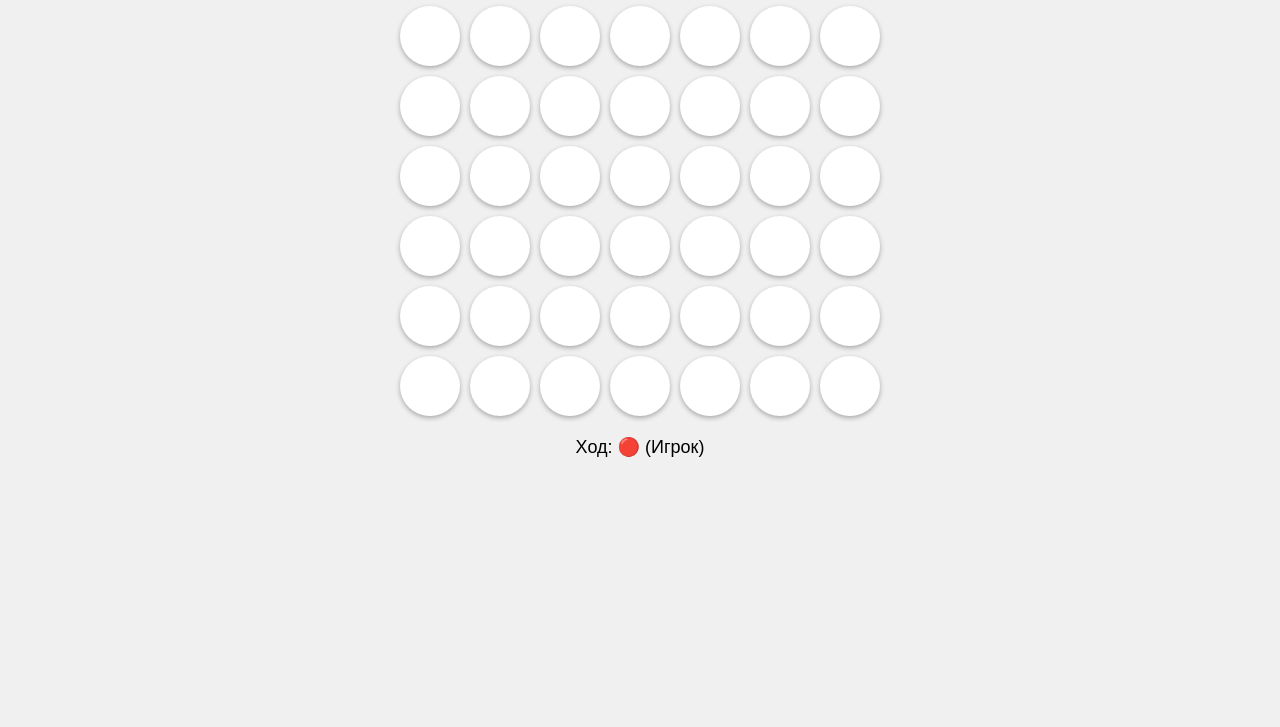
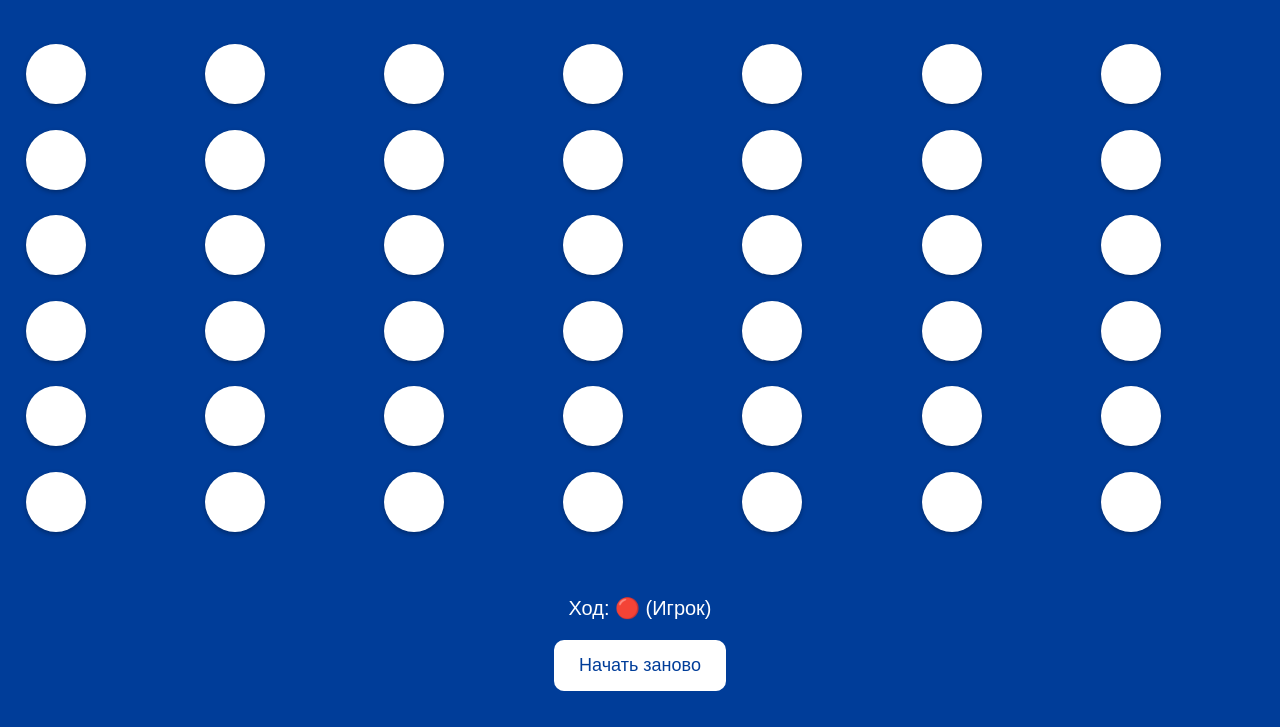
Before and after one commit to jjz4qpr9dc-spec/connect4, a plain HTML site: page index.html in a window 1280 px wide. Shown: the part 73-800 px from the top of the page. Drawn offline with Linux system fonts and the light colour scheme.

Commit message:
Update index.html

```diff
--- a/index.html
+++ b/index.html
@@ -5,13 +5,50 @@
 <meta name="viewport" content="width=device-width, initial-scale=1.0">
 <title>Connect 4 vs Бот</title>
 <style>
-  body { font-family: Arial, sans-serif; text-align: center; background: #f0f0f0; }
-  h1 { margin-top: 20px; }
-  #game { display: grid; grid-template-columns: repeat(7, 60px); grid-gap: 10px; justify-content: center; margin-top: 20px; }
-  .cell { width: 60px; height: 60px; background: #fff; border-radius: 50%; display: flex; align-items: center; justify-content: center; box-shadow: 0 2px 5px rgba(0,0,0,0.3); cursor: pointer; transition: background 0.3s; }
+  body {
+    font-family: Arial, sans-serif;
+    text-align: center;
+    background: #003d99;
+    color: white;
+    margin: 0;
+    padding: 0;
+  }
+  h1 { margin-top: 20px; font-size: 28px; }
+  #game {
+    display: grid;
+    grid-template-columns: repeat(7, 12vw);
+    grid-gap: 2vw;
+    justify-content: center;
+    margin: 5vw auto;
+    max-width: 95vw;
+  }
+  .cell {
+    width: 12vw;
+    height: 12vw;
+    max-width: 60px;
+    max-height: 60px;
+    background: #fff;
+    border-radius: 50%;
+    display: flex;
+    align-items: center;
+    justify-content: center;
+    box-shadow: 0 2px 5px rgba(0,0,0,0.3);
+    cursor: pointer;
+    transition: background 0.3s;
+  }
   .red { background: #ff4d4d; }
-  .yellow { background: #3b73ff; }
-  #status { margin-top: 20px; font-size: 18px; }
+  .yellow { background: #ffeb3b; }
+  #status { margin-top: 20px; font-size: 20px; }
+  #restart {
+    margin-top: 20px;
+    padding: 15px 25px;
+    font-size: 18px;
+    border: none;
+    border-radius: 10px;
+    background: #ffffff;
+    color: #003d99;
+    cursor: pointer;
+  }
 </style>
 </head>
 <body>
@@ -19,6 +56,7 @@
 <h1>🔴🟡 Connect 4 vs Бот</h1>
 <div id="game"></div>
 <div id="status">Ход: 🔴 (Игрок)</div>
+<button id="restart" onclick="restartGame()">Начать заново</button>
 
 <script>
 const ROWS = 6;
@@ -28,6 +66,7 @@ let currentPlayer = 'red'; // Игрок всегда красный
 const gameDiv = document.getElementById('game');
 const statusDiv = document.getElementById('status');
 
+// ===== Создание игрового поля =====
 function createBoard() {
   gameDiv.innerHTML = '';
   for (let r = 0; r < ROWS; r++) {
@@ -42,18 +81,27 @@ function createBoard() {
   }
 }
 
+function restartGame() {
+  board = Array.from({length: ROWS}, () => Array(COLS).fill(null));
+  currentPlayer = 'red';
+  statusDiv.textContent = 'Ход: 🔴 (Игрок)';
+  createBoard();
+}
+
+// ===== Ход игрока =====
 function handleClick(e) {
-  if (currentPlayer !== 'red') return; // Только игрок делает ход
+  if (currentPlayer !== 'red') return;
   const col = parseInt(e.currentTarget.dataset.col);
   if (makeMove(col)) {
     if (!checkWinLastMove()) {
       currentPlayer = 'yellow';
       statusDiv.textContent = 'Ход: 🟡 (Бот)';
-      setTimeout(botMove, 500); // бот ходит через полсекунды
+      setTimeout(botMove, 500);
     }
   }
 }
 
+// ===== Ход (игрок или бот) =====
 function makeMove(col) {
   for (let r = ROWS - 1; r >= 0; r--) {
     if (!board[r][col]) {
@@ -67,15 +115,23 @@ function makeMove(col) {
       return true;
     }
   }
-  return false; // колонка полная
+  return false;
 }
 
+// ===== Умный бот =====
 function botMove() {
-  let availableCols = [];
-  for (let c = 0; c < COLS; c++) {
-    if (board[0][c] === null) availableCols.push(c);
+  // Сначала попробуем выиграть
+  let col = findBestMove('yellow');
+  if (col === null) {
+    // Блокируем игрока
+    col = findBestMove('red');
   }
-  const col = availableCols[Math.floor(Math.random() * availableCols.length)];
+  if (col === null) {
+    // Случайный ход
+    let availableCols = [];
+    for (let c = 0; c < COLS; c++) if (board[0][c] === null) availableCols.push(c);
+    col = availableCols[Math.floor(Math.random() * availableCols.length)];
+  }
   currentPlayer = 'yellow';
   makeMove(col);
   if (!checkWinLastMove()) {
@@ -84,6 +140,25 @@ function botMove() {
   }
 }
 
+// Проверка потенциального выигрыша
+function findBestMove(player) {
+  for (let c = 0; c < COLS; c++) {
+    for (let r = ROWS - 1; r >= 0; r--) {
+      if (!board[r][c]) {
+        board[r][c] = player;
+        if (checkWin(r, c)) {
+          board[r][c] = null;
+          return c;
+        }
+        board[r][c] = null;
+        break;
+      }
+    }
+  }
+  return null;
+}
+
+// ===== Проверка победы =====
 function checkWinLastMove() {
   for (let r = 0; r < ROWS; r++) {
     for (let c = 0; c < COLS; c++) {
@@ -116,6 +191,7 @@ function checkWin(r, c) {
   return false;
 }
 
+// ===== Инициализация =====
 createBoard();
 </script>
 
```
